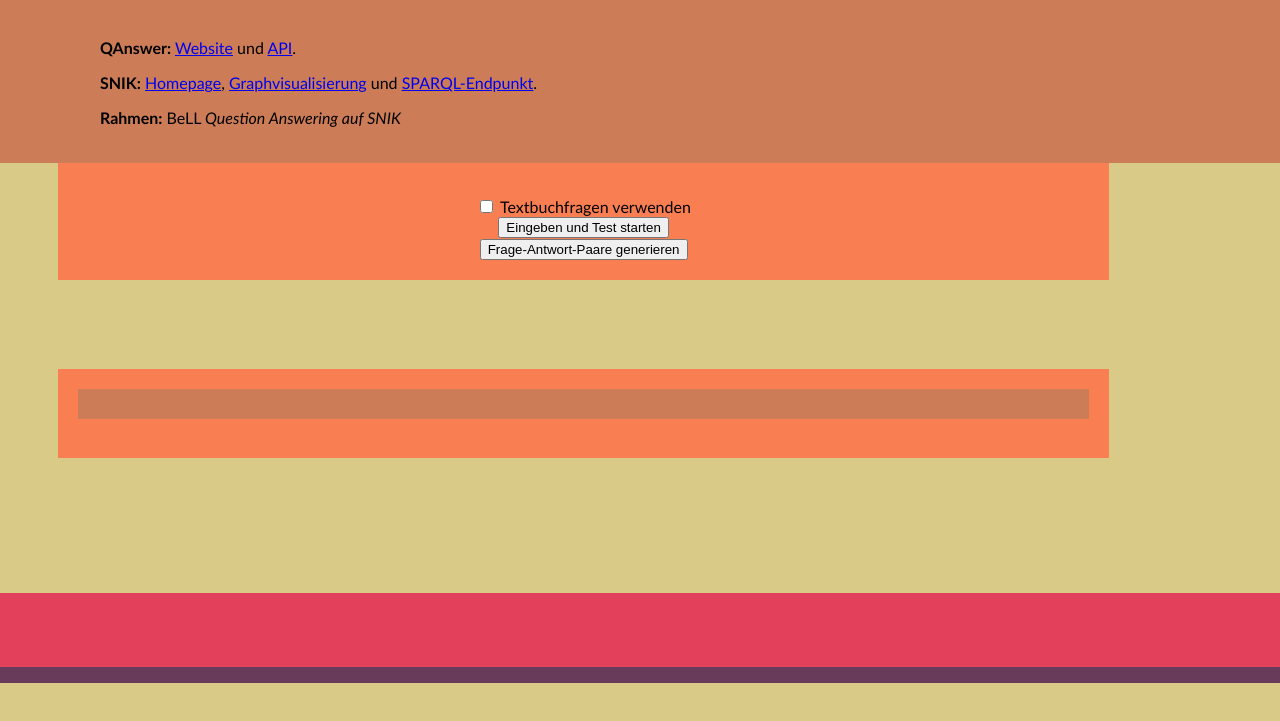
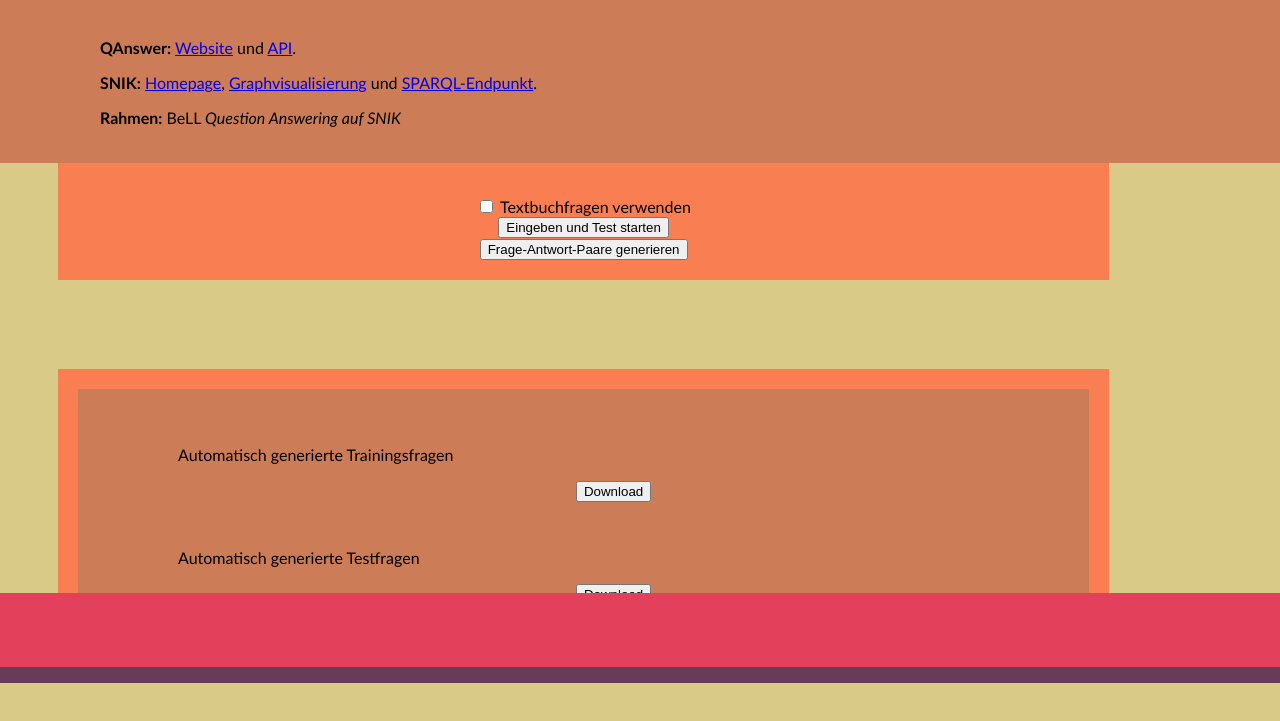
Before and after one commit to Yagnap/BeLL-Question-Answering-auf-Linked-Data-SNIK, a plain HTML site: page Scripts/QAnswer-Trainer/index.html in a window 1280 px wide. Both pictures are taken after a click on the button "Frage-Antwort-Paare generieren". Shown: the part 117-838 px from the top of the page. Before the commit the page ends 800 px from the top, so only its background shows below. Drawn offline with nearby package versions, Linux system fonts and the light colour scheme; no server answers.

Commit message:
making buttons work

```diff
--- a/Scripts/QAnswer-Trainer/fragen-einteilung.js
+++ b/Scripts/QAnswer-Trainer/fragen-einteilung.js
@@ -1,7 +1,7 @@
 /**
  * generates simple question-answer-pairs
  */
-async function retreivePairs() {
+async function retreive_pairs() {
   console.group("Fragengenerierung")
   console.info("Starting to generate pairs");
   const query_subject = `SELECT DISTINCT REPLACE(REPLACE(REPLACE(REPLACE(
--- a/Scripts/QAnswer-Trainer/index.html
+++ b/Scripts/QAnswer-Trainer/index.html
@@ -11,14 +11,18 @@
         <script src="qanswer-interaktion.js"></script>
         <script src="fragen-einteilung.js"></script>
         <script lang="JavaScript">
-            $("#systemEvaluation").onclick = async ()=>{
-                textbookQuestionToggle = $("useTextbookQuestionsCheckbox").checked;
-                await main();
-            };
+            $().ready(function() {
+                $("#systemEvaluation").click(async ()=>{
+                    console.log("Click on systemEvaluation");
+                    textbookQuestionToggle = $("useTextbookQuestionsCheckbox").checked;
+                    await main();
+                });
 
-            $("generatePairs").onclick = async ()=>{
-                await retreive_pairs();
-            }
+                $("#generatePairs").click(async ()=>{
+                    console.log("Click on generatePairs");
+                    await retreive_pairs();
+                });
+            });
         </script>
 
     </head>
```
